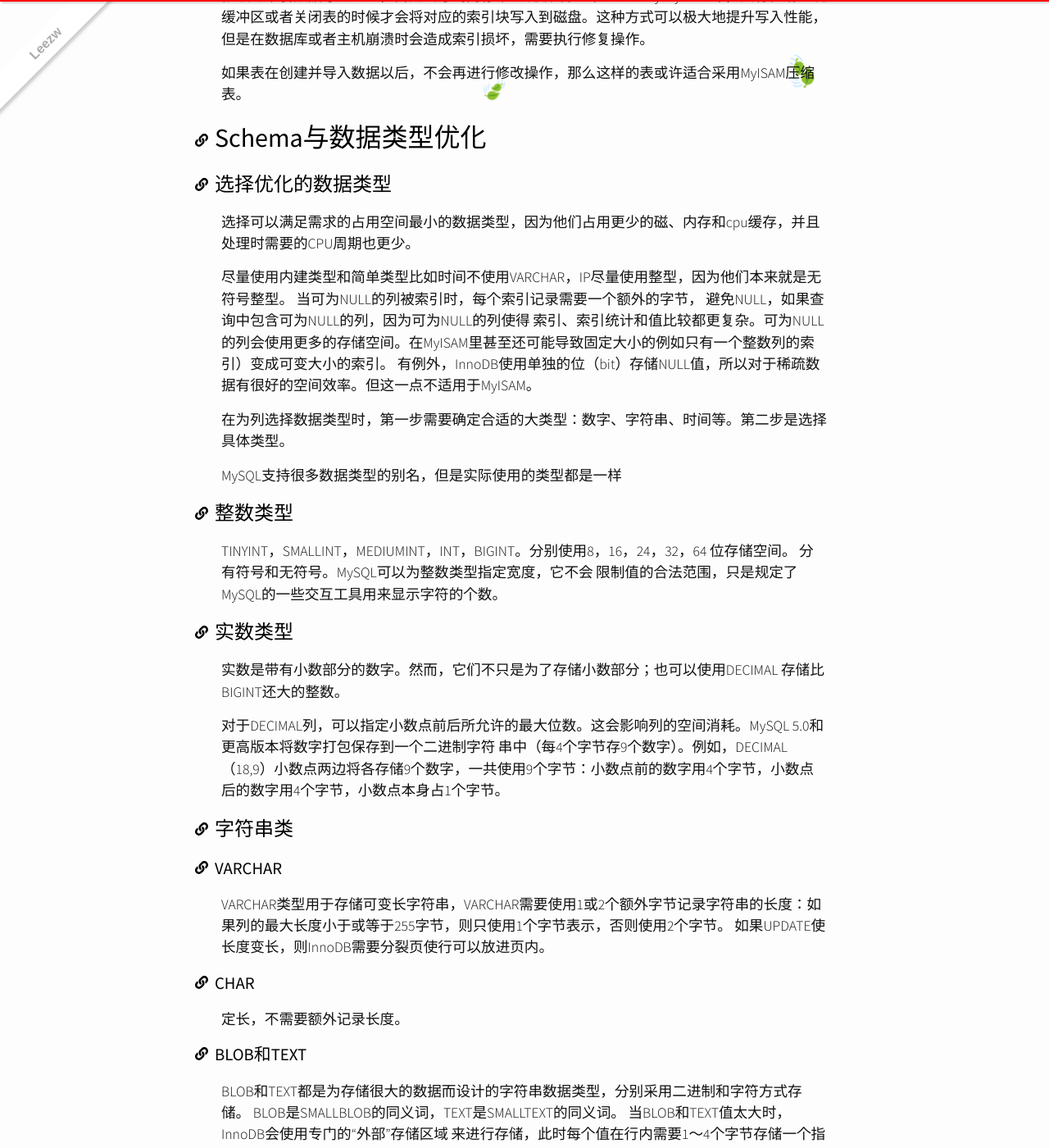
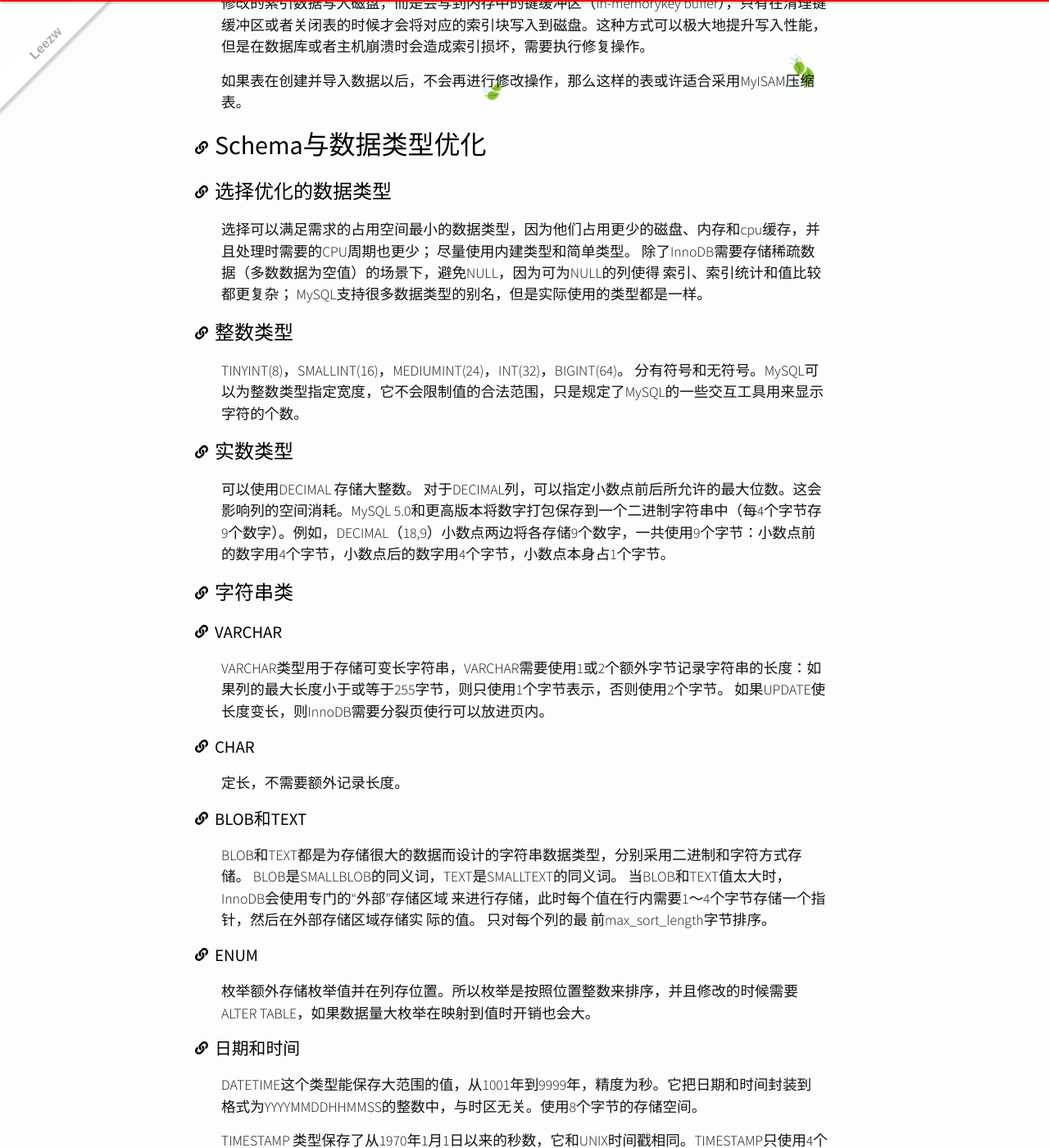
Before and after one commit to quantum-li/quantum-li.github.io, a Jekyll site: the page built from _posts/2020-04-10-high-performance-mysql.md, in a window 1280 px wide and 1400 px high, scrolled down 3871 px. Shown: the whole window at 82% size. Built offline with Jekyll 4.4.1, drawn with Linux system fonts in a browser that asks for light colours; nearby versions of some CDN libraries; comment, search, counter and statistics services are not loaded; some of the changed text lies outside the part shown.

Commit message:
2020-5-2 23:03:45

```diff
--- a/_posts/2020-04-10-high-performance-mysql.md
+++ b/_posts/2020-04-10-high-performance-mysql.md
@@ -44,7 +44,7 @@
 + 表锁
 + 行级锁，是在储存引擎层实现
 
-##事务
+## 事务
 
 ACID表示原子性（atomicity）、一致性（consistency）、隔离性（isolation）和持久性（durability）
 
@@ -117,26 +117,20 @@
 
 ## 选择优化的数据类型
 
-选择可以满足需求的占用空间最小的数据类型，因为他们占用更少的磁、内存和cpu缓存，并且处理时需要的CPU周期也更少。
+选择可以满足需求的占用空间最小的数据类型，因为他们占用更少的磁盘、内存和cpu缓存，并且处理时需要的CPU周期也更少；
+尽量使用内建类型和简单类型。
+除了InnoDB需要存储稀疏数据（多数数据为空值）的场景下，避免NULL，因为可为NULL的列使得 索引、索引统计和值比较都更复杂；
+MySQL支持很多数据类型的别名，但是实际使用的类型都是一样。
 
-尽量使用内建类型和简单类型比如时间不使用VARCHAR，IP尽量使用整型，因为他们本来就是无符号整型。
-当可为NULL的列被索引时，每个索引记录需要一个额外的字节，
-避免NULL，如果查询中包含可为NULL的列，因为可为NULL的列使得 索引、索引统计和值比较都更复杂。可为NULL的列会使用更多的存储空间。在MyISAM里甚至还可能导致固定大小的例如只有一个整数列的索引）变成可变大小的索引。
-有例外，InnoDB使用单独的位（bit）存储NULL值，所以对于稀疏数据有很好的空间效率。但这一点不适用于MyISAM。
-
-在为列选择数据类型时，第一步需要确定合适的大类型：数字、字符串、时间等。第二步是选择具体类型。
-
-MySQL支持很多数据类型的别名，但是实际使用的类型都是一样
 ## 整数类型
 
-TINYINT，SMALLINT，MEDIUMINT，INT，BIGINT。分别使用8，16，24，32，64 位存储空间。
-分有符号和无符号。MySQL可以为整数类型指定宽度，它不会 限制值的合法范围，只是规定了MySQL的一些交互工具用来显示字符的个数。
+TINYINT(8)，SMALLINT(16)，MEDIUMINT(24)，INT(32)，BIGINT(64)。
+分有符号和无符号。MySQL可以为整数类型指定宽度，它不会限制值的合法范围，只是规定了MySQL的一些交互工具用来显示字符的个数。
 
 ## 实数类型
 
-实数是带有小数部分的数字。然而，它们不只是为了存储小数部分；也可以使用DECIMAL 存储比BIGINT还大的整数。
-
-对于DECIMAL列，可以指定小数点前后所允许的最大位数。这会影响列的空间消耗。MySQL 5.0和更高版本将数字打包保存到一个二进制字符 串中（每4个字节存9个数字）。例如，DECIMAL（18,9）小数点两边将各存储9个数字，一共使用9个字节：小数点前的数字用4个字节，小数点后的数字用4个字节，小数点本身占1个字节。
+可以使用DECIMAL 存储大整数。
+对于DECIMAL列，可以指定小数点前后所允许的最大位数。这会影响列的空间消耗。MySQL 5.0和更高版本将数字打包保存到一个二进制字符串中（每4个字节存9个数字）。例如，DECIMAL（18,9）小数点两边将各存储9个数字，一共使用9个字节：小数点前的数字用4个字节，小数点后的数字用4个字节，小数点本身占1个字节。
 
 ## 字符串类
 
```
Also changed, not shown: other parts of _posts/2020-04-10-high-performance-mysql.md (+1 -1 lines).
